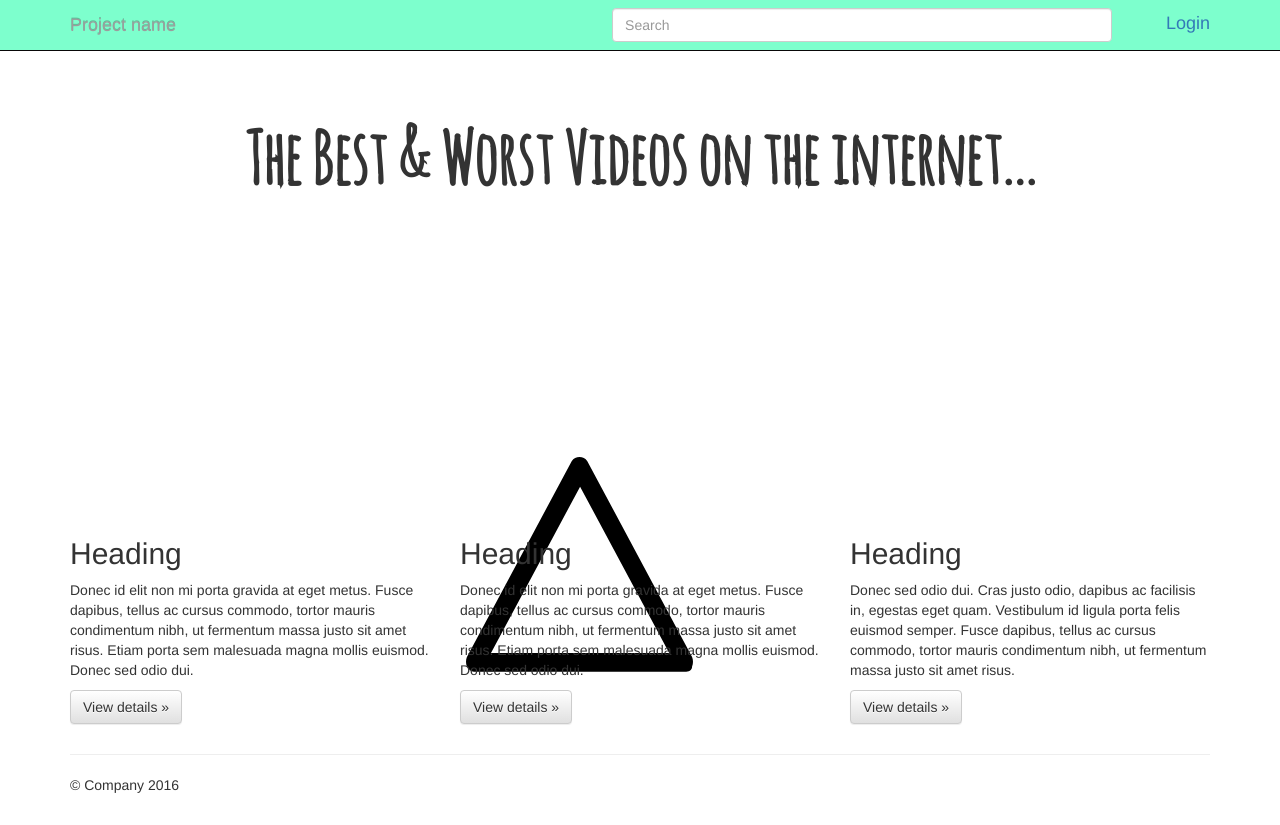
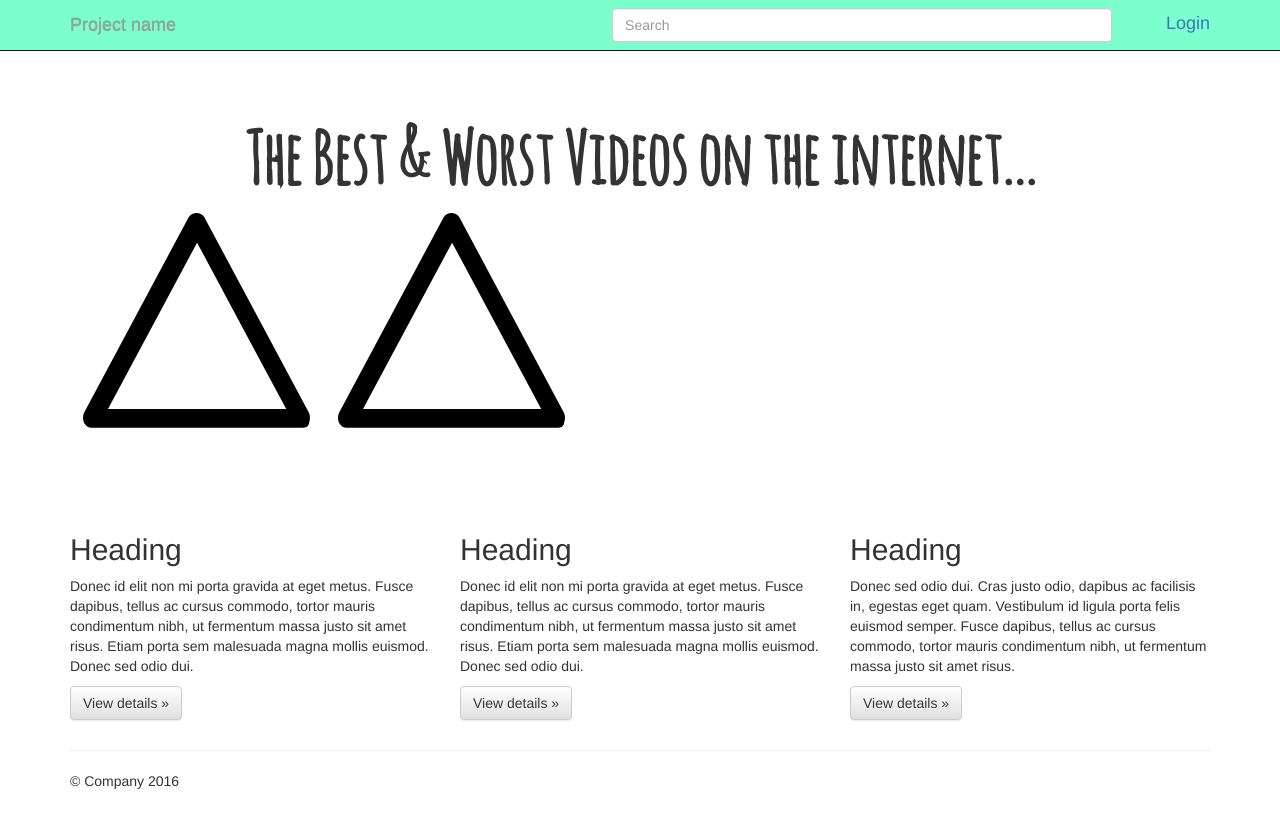
Before and after one commit to johnsonkdon/popular-video-website, a plain HTML site: page src/index.html in a window 1280 px wide. Drawn offline with nearby package versions, Linux system fonts and the light colour scheme.

Commit message:
use svg to implement triangle graph

```diff
--- a/src/css/main.css
+++ b/src/css/main.css
@@ -35,3 +35,20 @@
     font-family: "myFirstFont";
     font-size: 72px;
 }
+
+
+.svg-container {
+    display: inline-block;
+    position: relative;
+    width: 22%;
+    padding-bottom: 20%; /* depends on svg ratio, for my zebra height/width = 1.2 so padding-bottom = 50% * 1.2 = 60% */
+    vertical-align: middle; /* top | middle | bottom ... do what you want */
+}
+
+.svg-element {
+    display: block;
+    position: absolute;
+    top: 0;
+    left: 0;
+    width: 100%; /* only required for <img /> */
+}
--- a/src/index.html
+++ b/src/index.html
@@ -54,10 +54,22 @@
     <div class="jumbotron">
       <div class="container">
         <h1> The Best  & Worst Videos on the internet...</h1>
-        <div>
-            <svg version="1.2" preserveAspectRatio="none" viewBox="0 0 800 800" class="ng-element interactive"
+          <div class="svg-container">
+              <svg version="1.2" preserveAspectRatio="none" viewBox="0 0 800 800" class="svg-element"
                    fill="#000000"
-                 style="opacity: 1; width: 253px; height: 227px; transform: rotate(0deg) translate(383px, 244px) rotate(90deg);">
+                   style="opacity: 1; width: 253px; height: 227px; transform: rotate(90deg)">
+                  <g>
+                      <path xmlns:default="http://www.w3.org/2000/svg"
+                            d="M722.5,3.2C714-1,701.3-1,692.8,3.2L73.2,372.4c-17,12.7-17,42.4,0,55.2l619.6,369.2c8.5,4.2,21.2,4.2,29.7,0  c12.7-8.5,17-17,17-29.7V28.6C739.5,15.9,735.3,3.2,722.5,3.2z M680.1,711.9l-526.3-314L680.1,83.8V711.9z"
+                            fill="#000000">
+                      </path>
+                  </g>
+              </svg>
+          </div>
+          <div class="svg-container">
+              <svg version="1.2" preserveAspectRatio="none" viewBox="0 0 800 800" class="svg-element"
+                   fill="#000000"
+                   style="opacity: 1; width: 253px; height: 227px; transform: rotate(90deg)">
                   <g>
                       <path xmlns:default="http://www.w3.org/2000/svg"
                             d="M722.5,3.2C714-1,701.3-1,692.8,3.2L73.2,372.4c-17,12.7-17,42.4,0,55.2l619.6,369.2c8.5,4.2,21.2,4.2,29.7,0  c12.7-8.5,17-17,17-29.7V28.6C739.5,15.9,735.3,3.2,722.5,3.2z M680.1,711.9l-526.3-314L680.1,83.8V711.9z"
```
Lines whose indentation alone changed are shown as unchanged.
